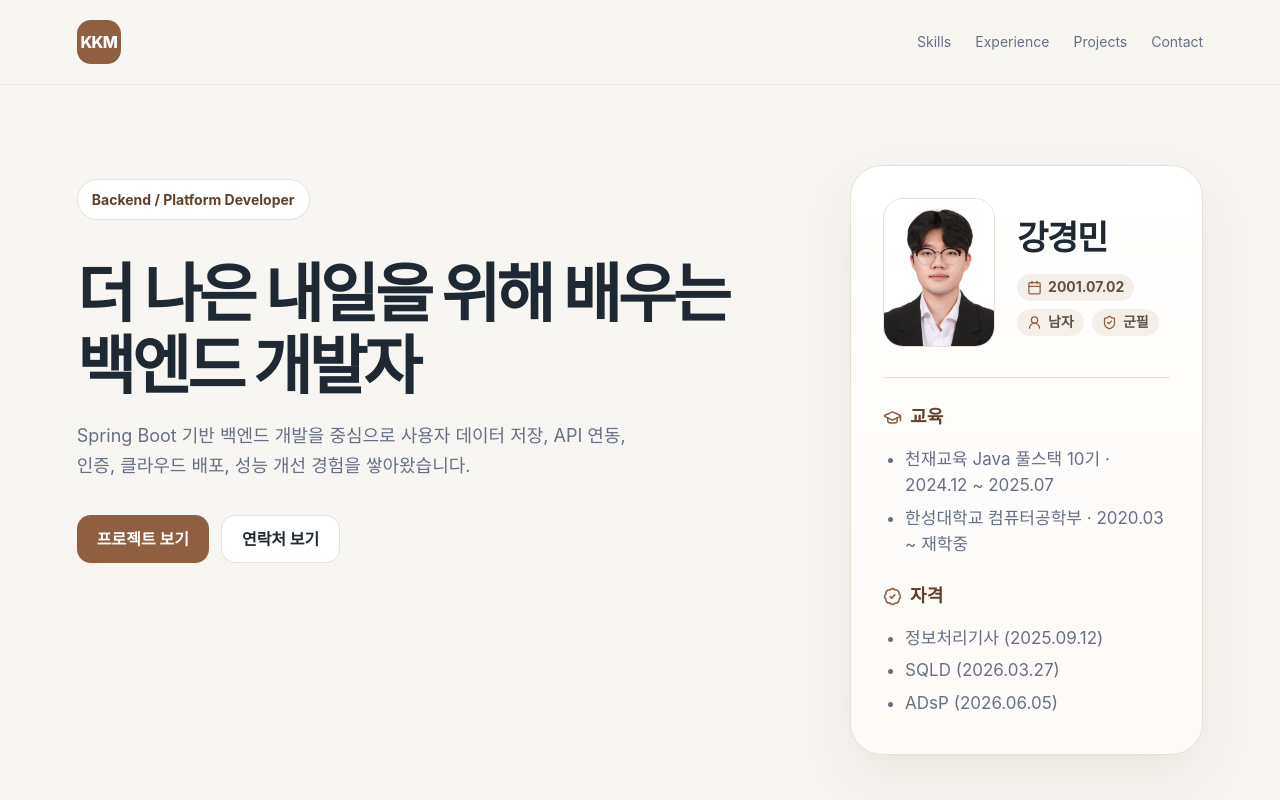
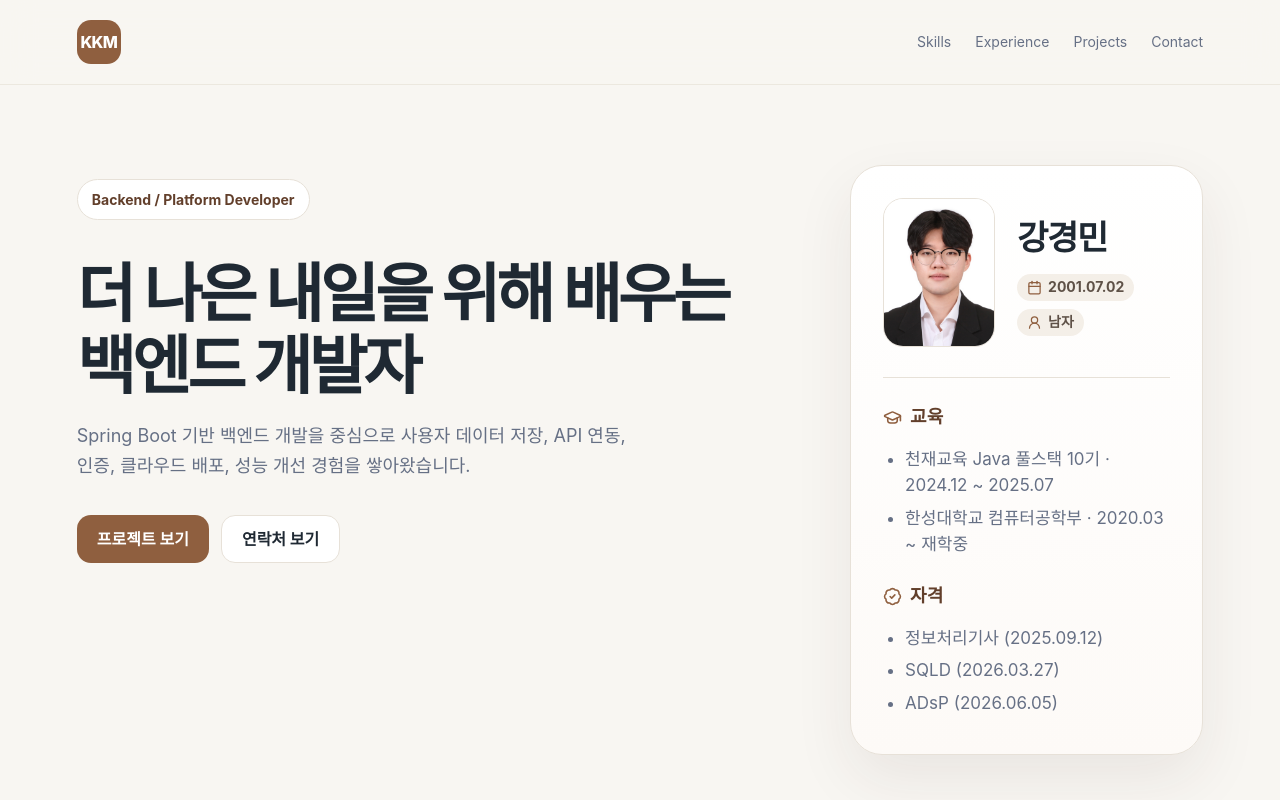
Before and after one commit to KMKang01/Portfolio, a Vue app: page / in a window 1280 px wide. Shown: the top 800 px of the page. Built offline with nearby package versions, Linux system fonts and the light colour scheme.

Commit message:
chore(App.vue): 자잘한 수정

```diff
--- a/src/App.vue
+++ b/src/App.vue
@@ -185,9 +185,6 @@ onUnmounted(() => {
               <span>
                 <UserRound /> 남자
               </span>
-              <span>
-                <ShieldCheck /> 군필
-              </span>
             </div>
           </div>
         </div>
```
